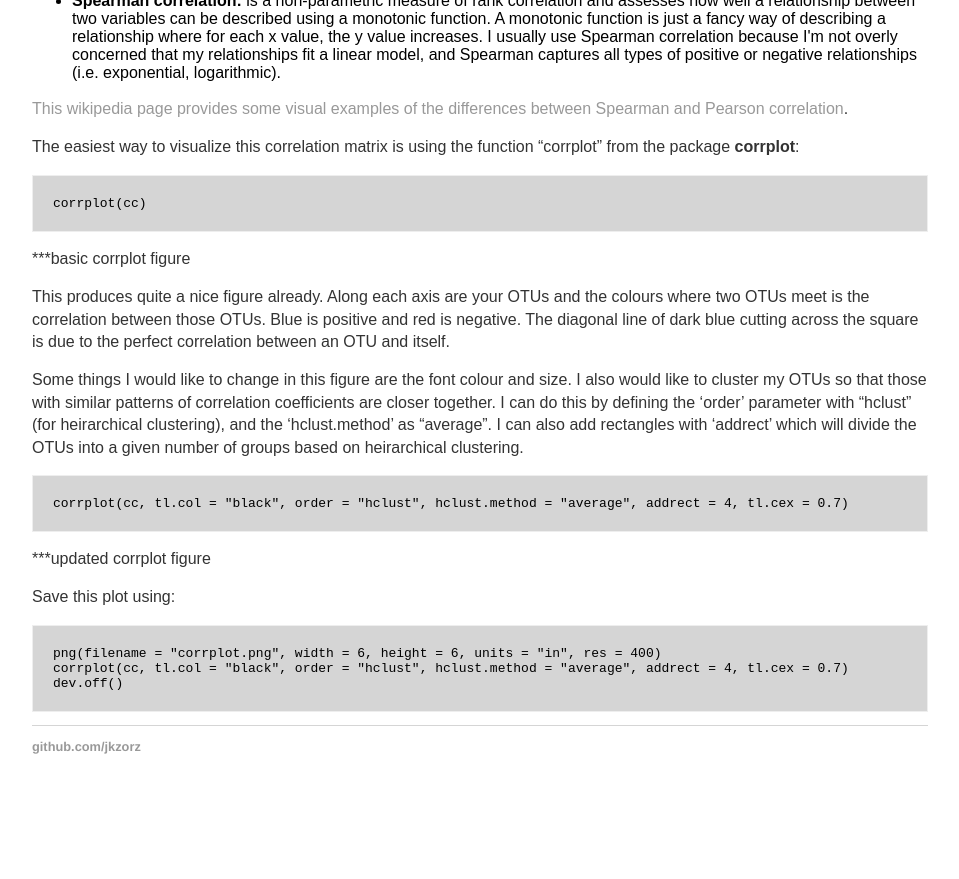
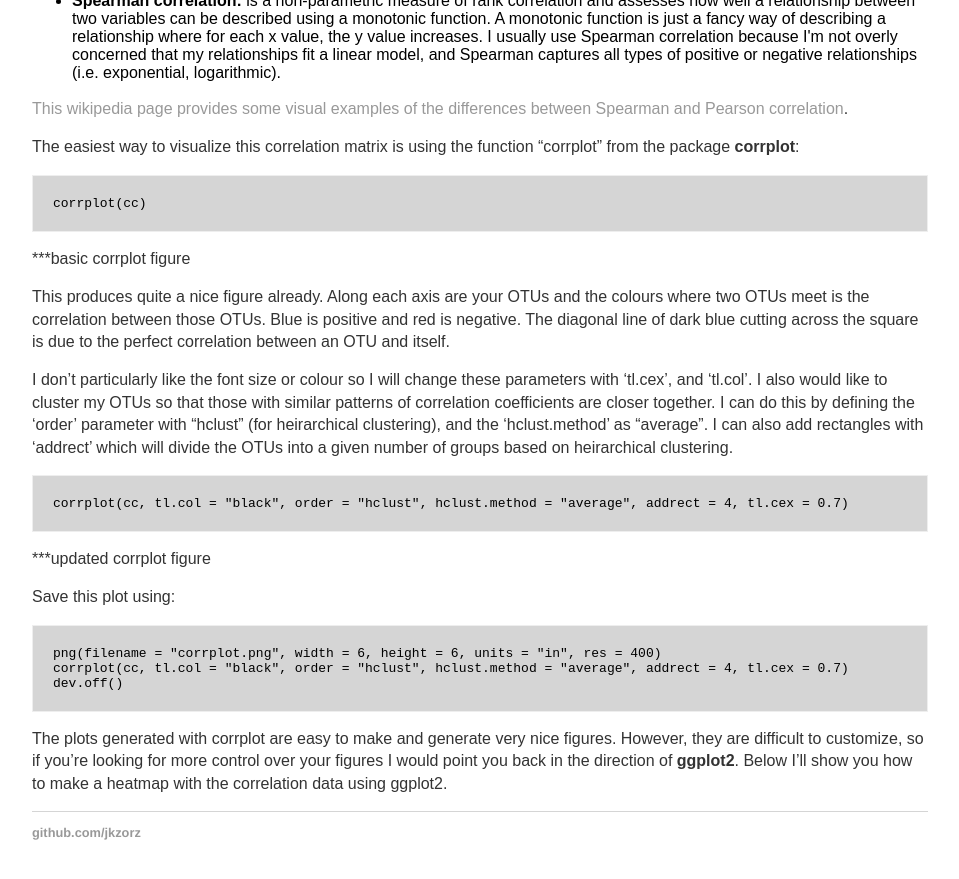
Before and after one commit to jkzorz/jkzorz.github.io, a Jekyll site: the page built from _posts/2019-06-11-Correlation-heatmaps.md, in a window 1280 px wide and 900 px high, scrolled down 1396 px. Shown: the top 879 px of the window, without its empty margins (160-1119 px from the left). Built offline with Jekyll 4.4.1, drawn with Linux system fonts in a browser that asks for light colours; before the commit the page ends 2210 px from its top, so only the background shows below that.

Commit message:
Update 2019-06-11-Correlation-heatmaps.md

````diff
--- a/_posts/2019-06-11-Correlation-heatmaps.md
+++ b/_posts/2019-06-11-Correlation-heatmaps.md
@@ -10,7 +10,7 @@ In microbial ecology, I find that using correlation analyses to determine which
 
 There can be hundreds of OTUs in microbial ecology data, which would make the process of testing for correlations between each possible OTU pairing very tedious. Instead of doing these analyses one at a time, you can use R to generate correlation matrices, which calculate the correlations between many OTUs, which you can then plot out in a heatmap form for an easy visualization.
 
-Below I will show you how to generate a correlation matrix with your OTU data, and then how to plot that matrix as a heatmap using the R packages <b>corrplot</b>, <b> gplots</b> and <b>ggplot2</b>.
+Below I will show you how to generate a correlation matrix with your OTU data, and then how to plot that matrix as a heatmap using the R packages <b>corrplot</b>, and <b>ggplot2</b>.
 
 First, install and load the appropriate packages:
 
@@ -62,7 +62,7 @@ corrplot(cc)
 
 This produces quite a nice figure already. Along each axis are your OTUs and the colours where two OTUs meet is the correlation between those OTUs. Blue is positive and red is negative.  The diagonal line of dark blue cutting across the square is due to the perfect correlation between an OTU and itself.
 
-Some things I would like to change in this figure are the font colour and size. I also would like to cluster my OTUs so that those with similar patterns of correlation coefficients are closer together.  I can do this by defining the 'order' parameter with "hclust" (for heirarchical clustering), and the 'hclust.method' as "average".  I can also add rectangles with 'addrect' which will divide the OTUs into a given number of groups based on heirarchical clustering.
+I don't particularly like the font size or colour so I will change these parameters with 'tl.cex', and 'tl.col'. I also would like to cluster my OTUs so that those with similar patterns of correlation coefficients are closer together.  I can do this by defining the 'order' parameter with "hclust" (for heirarchical clustering), and the 'hclust.method' as "average".  I can also add rectangles with 'addrect' which will divide the OTUs into a given number of groups based on heirarchical clustering.
 
 
 ```
@@ -79,3 +79,5 @@ png(filename = "corrplot.png", width = 6, height = 6, units = "in", res = 400)
 corrplot(cc, tl.col = "black", order = "hclust", hclust.method = "average", addrect = 4, tl.cex = 0.7)
 dev.off()
 ```
+
+The plots generated with corrplot are easy to make and generate very nice figures. However, they are difficult to customize, so if you're looking for more control over your figures I would point you back in the direction of <b>ggplot2</b>. Below I'll show you how to make a heatmap with the correlation data using ggplot2.
````
